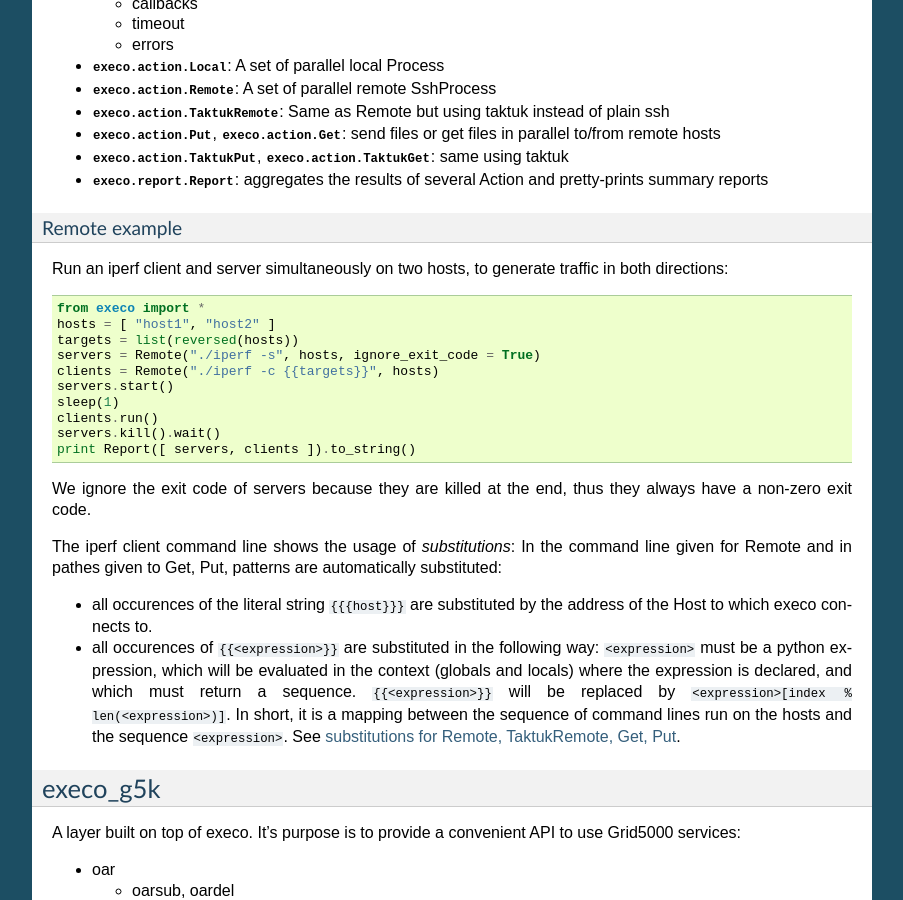
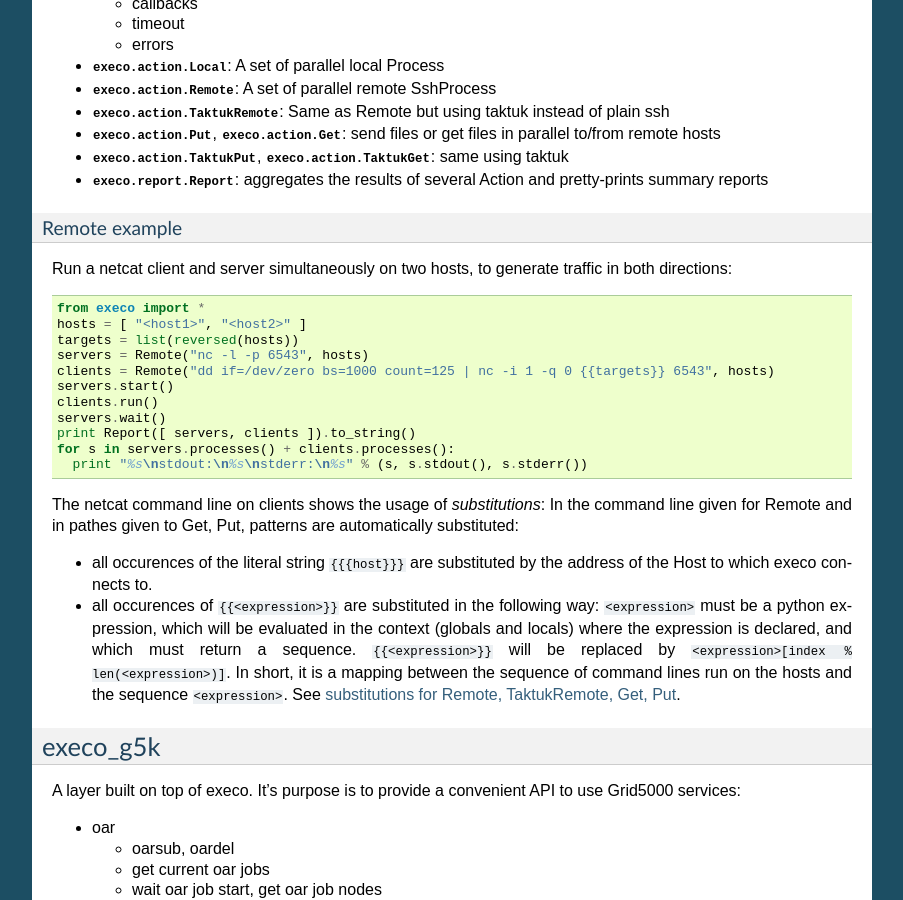
Before and after one commit to rcherrueau/execo, a Sphinx documentation site: the page built from doc/tutorial.rst, in a window 1280 px wide and 900 px high, scrolled down 2219 px. Shown: the whole window, without its empty margins (198-1101 px from the left). Built offline with Sphinx 7.4.7, drawn with Linux system fonts in a browser that asks for light colours; some of the changed text lies outside the part shown.

Commit message:
[tutorial] in Remote example replace iperf by netcat

```diff
--- a/doc/tutorial.rst
+++ b/doc/tutorial.rst
@@ -172,25 +172,23 @@ Actions
 Remote example
 ..............
 
-Run an iperf client and server simultaneously on two hosts, to
+Run a netcat client and server simultaneously on two hosts, to
 generate traffic in both directions::
 
  from execo import *
- hosts = [ "host1", "host2" ]
+ hosts = [ "<host1>", "<host2>" ]
  targets = list(reversed(hosts))
- servers = Remote("./iperf -s", hosts, ignore_exit_code = True)
- clients = Remote("./iperf -c {{targets}}", hosts)
+ servers = Remote("nc -l -p 6543", hosts)
+ clients = Remote("dd if=/dev/zero bs=1000 count=125 | nc -i 1 -q 0 {{targets}} 6543", hosts)
  servers.start()
- sleep(1)
  clients.run()
- servers.kill().wait()
+ servers.wait()
  print Report([ servers, clients ]).to_string()
+ for s in servers.processes() + clients.processes():
+   print "%s\nstdout:\n%s\nstderr:\n%s" % (s, s.stdout(), s.stderr())
 
-We ignore the exit code of servers because they are killed at the end,
-thus they always have a non-zero exit code.
-
-The iperf client command line shows the usage of *substitutions*: In
-the command line given for Remote and in pathes given to Get, Put,
+The netcat command line on clients shows the usage of *substitutions*:
+In the command line given for Remote and in pathes given to Get, Put,
 patterns are automatically substituted:
 
 - all occurences of the literal string ``{{{host}}}`` are substituted by
```
Also changed, not shown: other parts of doc/tutorial.rst (+3 -0 lines).
